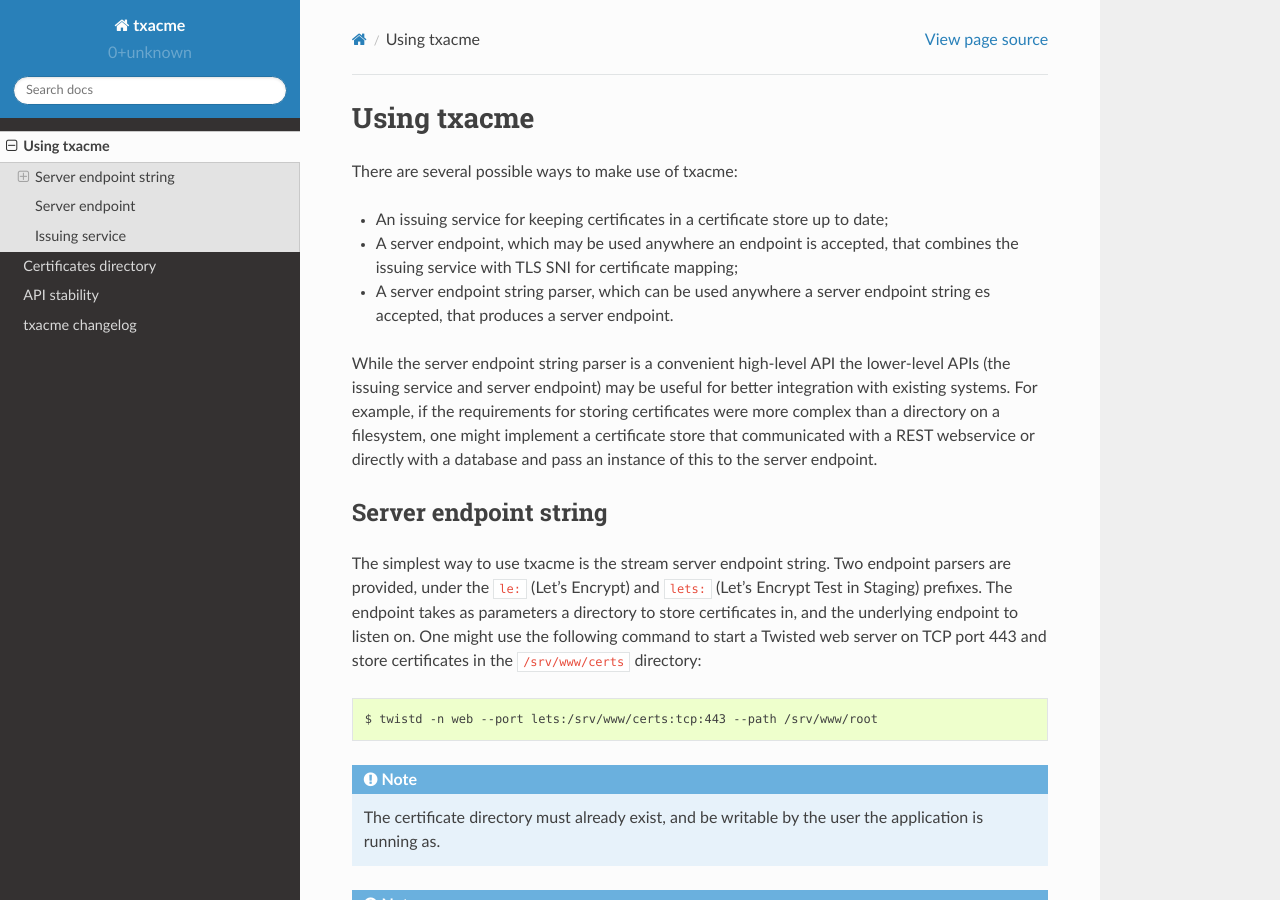
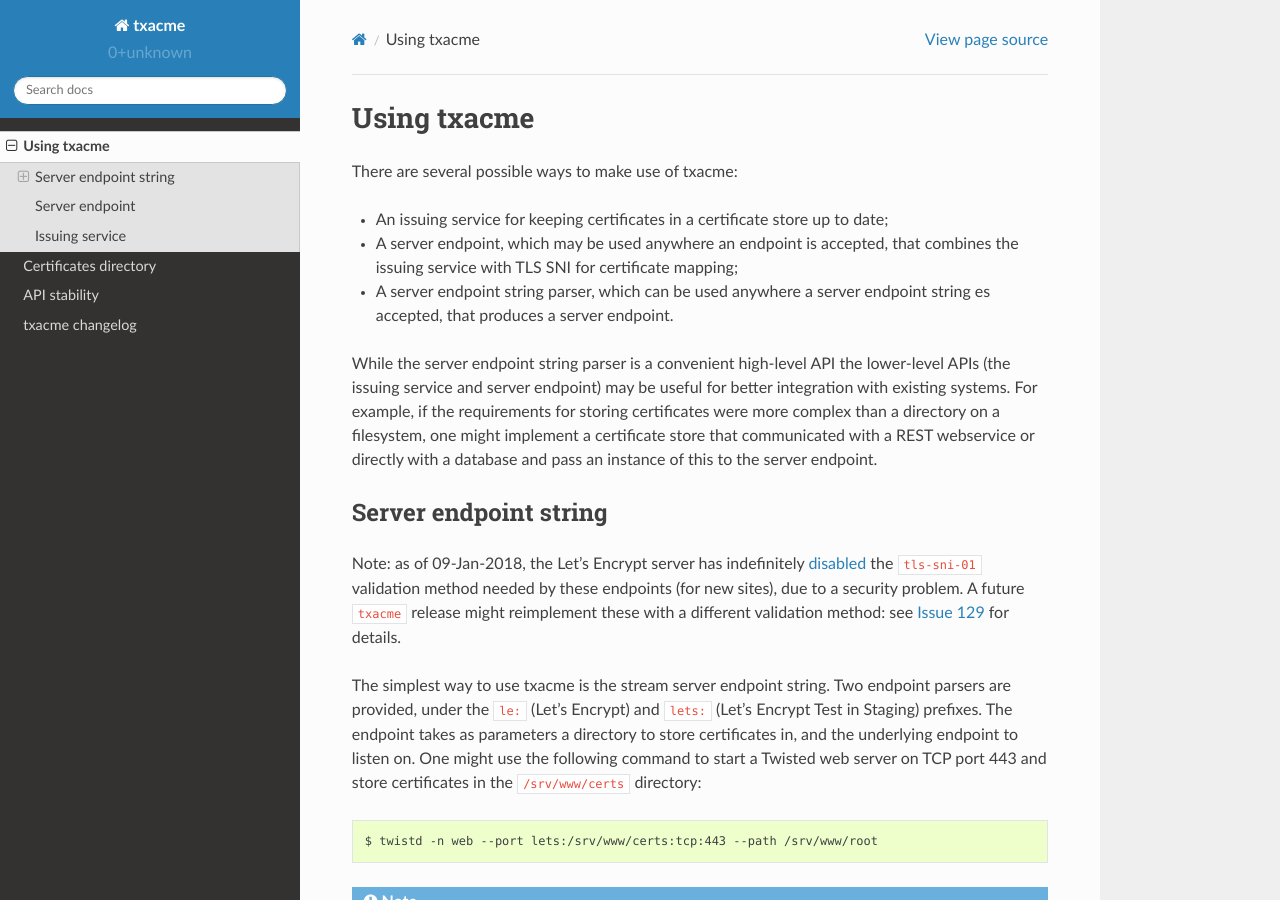
Before and after one commit to twisted/txacme, a Sphinx documentation site: the page built from docs/using.rst, in a window 1280 px wide and 900 px high. Built offline with Sphinx 7.4.7 and the Read the Docs theme 2.0.0, drawn with Linux system fonts in a browser that asks for light colours; pages that are not in the unit, such as notebooks, are missing from menus.

Commit message:
docs: warn about endpoints no longer working, since tls-sni-01 is disabled
refs #129

```diff
--- a/docs/using.rst
+++ b/docs/using.rst
@@ -22,6 +22,12 @@
 Server endpoint string
 ----------------------
 
+Note: as of 09-Jan-2018, the Let's Encrypt server has indefinitely
+`disabled`_ the ``tls-sni-01`` validation method needed by these endpoints
+(for new sites), due to a security problem. A future ``txacme`` release might
+reimplement these with a different validation method: see `Issue 129`_ for
+details.
+
 The simplest way to use txacme is the stream server endpoint string. Two endpoint
 parsers are provided, under the ``le:`` (Let's Encrypt) and ``lets:`` (Let's
 Encrypt Test in Staging) prefixes. The endpoint takes as parameters a directory
@@ -42,6 +48,8 @@
    the production environment is highly recommended.
 
    .. _stringent limits: https://community.letsencrypt.org/t/rate-limits-for-lets-encrypt/6769
+   .. _disabled: https://community.letsencrypt.org/t/important-what-you-need-to-know-about-tls-sni-validation-issues/50811
+   .. _Issue 129: https://github.com/twisted/txacme/issues/129
 
 The ACME client key will be stored in ``client.key`` in the certificate
 directory, if this file does not exist a new key will automatically be
```
